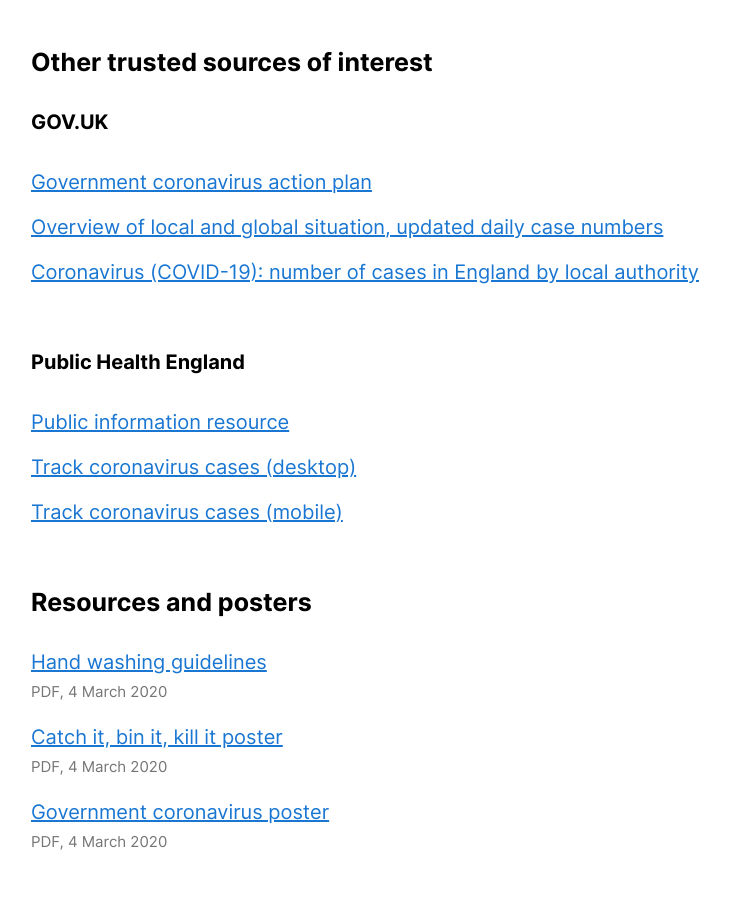
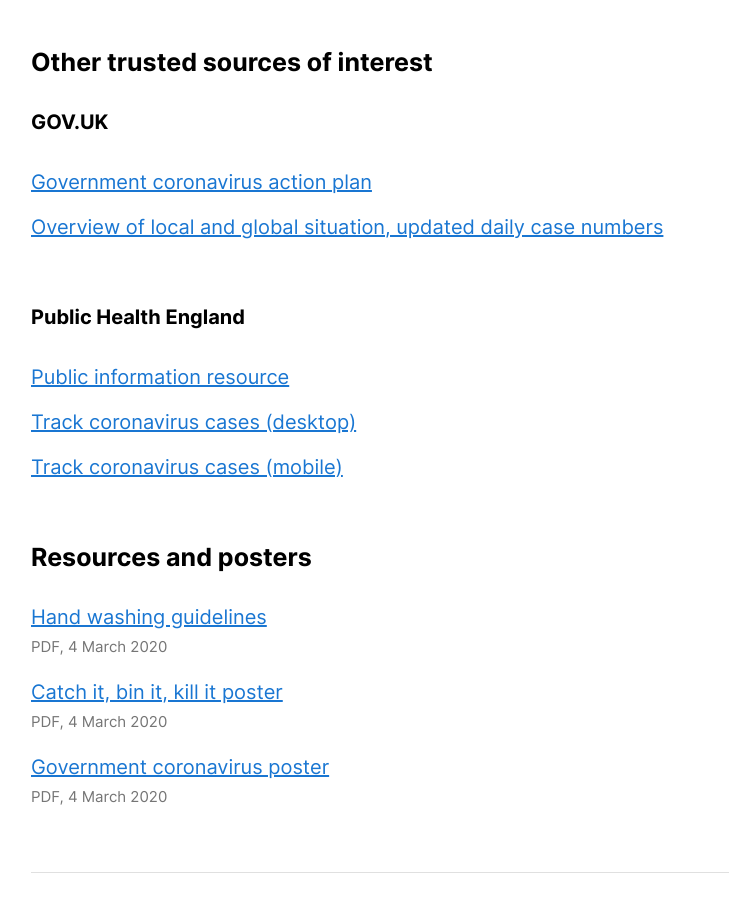
Before and after one commit to cognisant/qphl.co, a Jekyll site: the page built from coronavirus.md, in a window 1280 px wide and 900 px high, scrolled down 1378 px. Shown: the whole window, without its empty margins (159-888 px from the left). Built offline with Jekyll 4.4.1, drawn with Linux system fonts in a browser that asks for light colours.

Commit message:
Removes withdrawn content

```diff
--- a/coronavirus.md
+++ b/coronavirus.md
@@ -32,7 +32,6 @@
 
 - [Government coronavirus action plan](https://assets.publishing.service.gov.uk/government/uploads/system/uploads/attachment_data/file/869827/Coronavirus_action_plan_-_a_guide_to_what_you_can_expect_across_the_UK.pdf)
 - [Overview of local and global situation, updated daily case numbers](https://www.gov.uk/guidance/coronavirus-covid-19-information-for-the-public)
-- [Coronavirus (COVID-19): number of cases in England by local authority](https://www.gov.uk/government/publications/coronavirus-covid-19-number-of-cases-in-england/coronavirus-covid-19-number-of-cases-in-england)
 
 ### Public Health England
 
```
